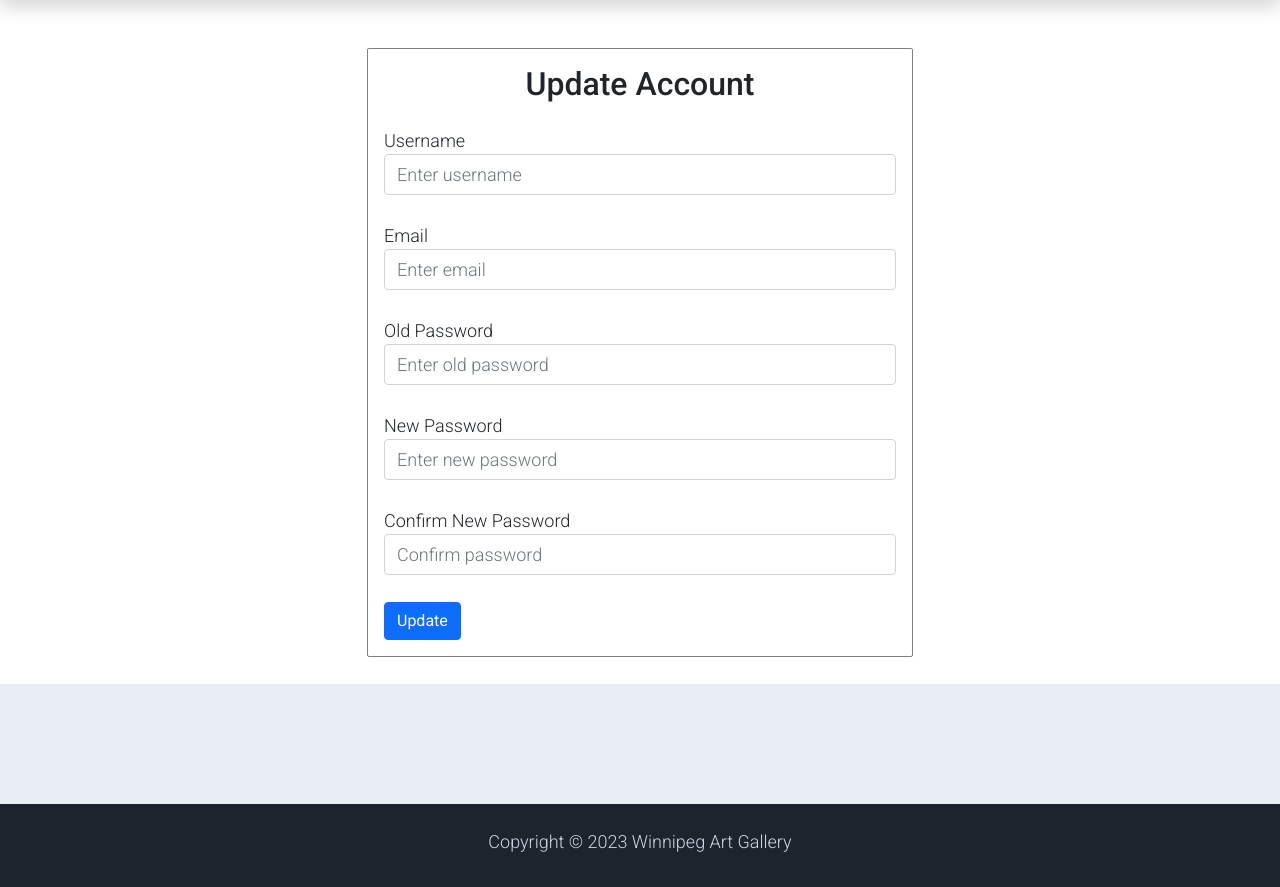
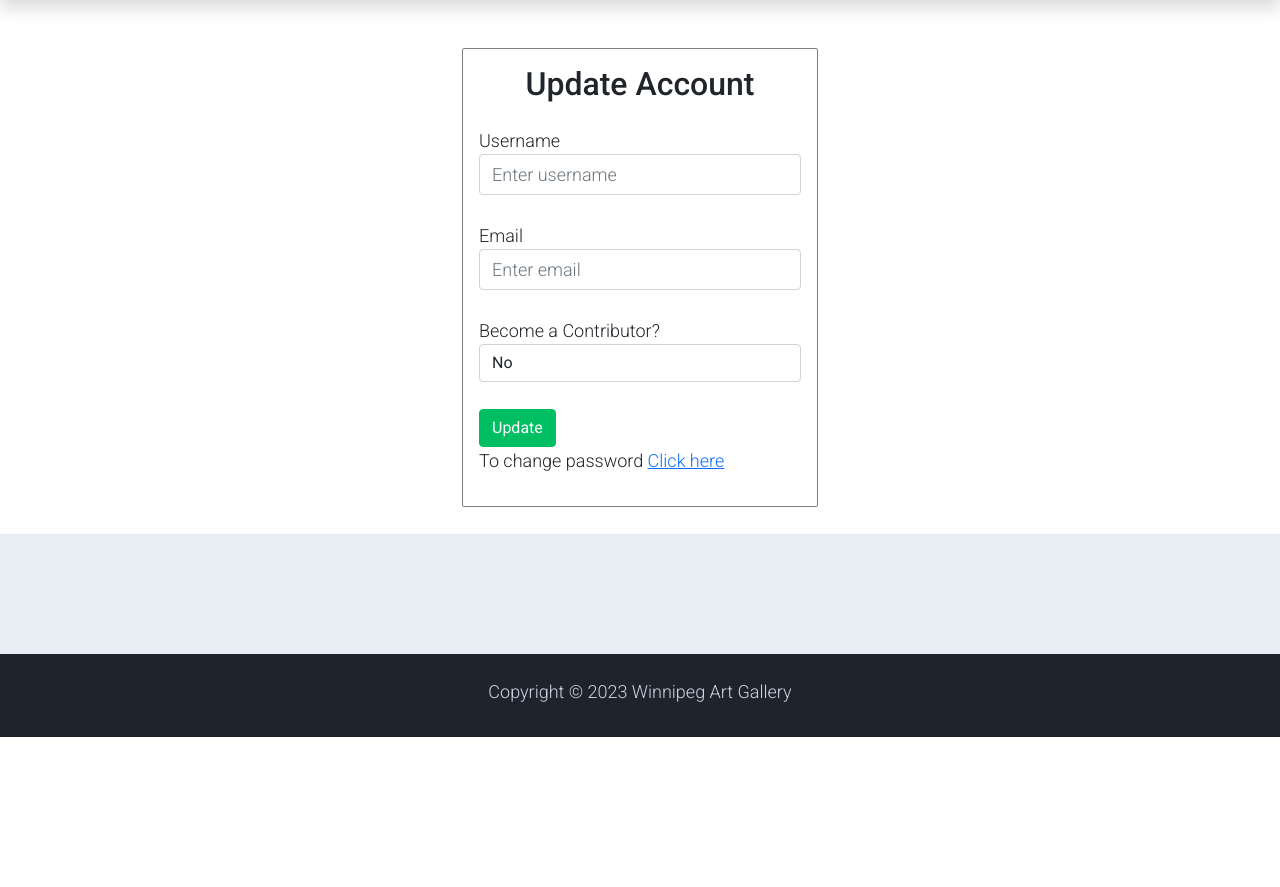
Before and after one commit to ravleen927/Winnipeg-Art-Gallery, a PHP site: page /update_user.php in a window 1280 px wide. Shown: the part 121-1008 px from the top of the page. After the commit the page ends 858 px from the top, so only its background shows below. Run offline with PHP 8.4, Linux system fonts and the light colour scheme; data that the repository does not hold is empty.

Commit message:
modified:   change_password.php 	modified:   components/user_header.php 	modified:   update_user.php

```diff
--- a/components/user_header.php
+++ b/components/user_header.php
@@ -21,18 +21,7 @@
 </head>
 
 <body>
-    <?php
-    if (isset($message)) {
-        foreach ($message as $message) {
-            echo '
-         <div class="message text-center">
-            <span>' . $message . '</span>
-            <i class="fas fa-times" onclick="this.parentElement.remove();"></i>
-         </div>
-         ';
-        }
-    }
-    ?>
+
     <!-- Start Top Nav -->
     <nav class="navbar navbar-expand-lg bg-dark navbar-light d-none d-lg-block" id="captures_nav_top">
         <div class="container text-light">
@@ -116,11 +105,12 @@
                         ?>
 
                         <a class="nav-icon position-relative text-decoration-none" href="update_user.php">
+                        <span
+                                class="position-absolute top-0 left-100 translate-middle badge rounded-pill bg-light text-dark">
+                                <?= $fetch_profile["name"]; ?> Become Contributor
+                            </span>
                             <i class="fa fa-fw fa-arrow-down text-dark mr-3"></i>
-                            <span
-                                class="position-absolute top-0 left-100 translate-middle badge rounded-pill bg-light text-dark">
-                                <?= $fetch_profile["name"]; ?>
-                            </span>
+
 
                         </a>
                         <a class="nav-icon position-relative text-decoration-none text-danger"
@@ -144,3 +134,16 @@
         </div>
     </nav>
     <!-- Close Header -->
+
+    <?php
+    if (isset($message)) {
+        foreach ($message as $message) {
+            echo '
+         <div class="message text-center text-success">
+            <span>' . $message . '</span>
+            <i class="fas fa-times" onclick="this.parentElement.remove();"></i>
+         </div>
+         ';
+        }
+    }
+    ?>
--- a/update_user.php
+++ b/update_user.php
@@ -4,13 +4,13 @@ include 'components/connect.php';
 
 session_start();
 
-if(isset($_SESSION['user_id'])){
+if (isset($_SESSION['user_id'])) {
     $user_id = $_SESSION['user_id'];
-}else{
+} else {
     $user_id = '';
-};
+}
 
-if(isset($_POST['submit'])){
+if (isset($_POST['submit'])) {
 
     $name = $_POST['name'];
     $name = filter_var($name, FILTER_SANITIZE_STRING);
@@ -20,75 +20,53 @@ if(isset($_POST['submit'])){
     $update_profile = $conn->prepare("UPDATE `users` SET name = ?, email = ? WHERE id = ?");
     $update_profile->execute([$name, $email, $user_id]);
 
-   $empty_pass = 'da39a3ee5e6b4b0d3255bfef95601890afd80709';
-   $prev_pass = $_POST['prev_pass'];
-   $old_pass = sha1($_POST['old_pass']);
-   $old_pass = filter_var($old_pass, FILTER_SANITIZE_STRING);
-   $new_pass = sha1($_POST['new_pass']);
-   $new_pass = filter_var($new_pass, FILTER_SANITIZE_STRING);
-   $cpass = sha1($_POST['cpass']);
-   $cpass = filter_var($cpass, FILTER_SANITIZE_STRING);
+    // Check if role option is set in $_POST
+    $role = isset($_POST['role']) ? $_POST['role'] : '';
+    $update_role = $conn->prepare("UPDATE `users` SET role = ? WHERE id = ?");
+    $update_role->execute([$role, $user_id]);
 
-   if($old_pass == $empty_pass){
-      $message[] = 'please enter old password!';
-   }elseif($old_pass != $prev_pass){
-      $message[] = 'old password not matched!';
-   }elseif($new_pass != $cpass){
-      $message[] = 'confirm password not matched!';
-   }else{
-      if($new_pass != $empty_pass){
-         $update_admin_pass = $conn->prepare("UPDATE `users` SET password = ? WHERE id = ?");
-         $update_admin_pass->execute([$cpass, $user_id]);
-         $message[] = 'password updated successfully!';
-      }else{
-         $message[] = 'please enter a new password!';
-      }
-   }
-
+    $message[] = 'Profile updated successfully!';
 }
 
 ?>
 
-
 <?php include 'components/user_header.php'; ?>
 
-
-    <div class="container mt-5" >
+<div class="container mt-5">
     <div class="row justify-content-center">
-            <div class="col-md-6">
-
-                <form class="p-3" action="" method="post" style="border:1px solid grey;border-radius:2px;" autocomplete="off">
+        <div class="col-md-4">
+            <form class="p-3" action="" method="post" style="border:1px solid grey;border-radius:2px;"
+                autocomplete="off">
                 <h2 class="mb-4 text-center">Update Account</h2>
                 <div class="form-group">
                     <label for="username">Username</label>
-                        <input type="text" class="form-control" name="name" id="username" placeholder="Enter username" value="<?= $fetch_profile["name"]; ?>">
-                        <input type="hidden" name="prev_pass" value="<?= $fetch_profile["password"]; ?>">
+                    <input type="text" class="form-control" name="name" id="username" placeholder="Enter username"
+                        value="<?= $fetch_profile["name"]; ?>">
                 </div>
                 <br>
                 <div class="form-group">
                     <label for="email">Email</label>
-                        <input type="email" class="form-control" name="email" id="email" placeholder="Enter email" value="<?= $fetch_profile["email"]; ?>">
-                    </div><br>
+                    <input type="email" class="form-control" name="email" id="email" placeholder="Enter email"
+                        value="<?= $fetch_profile["email"]; ?>">
+                </div>
+                <br>
                 <div class="form-group">
-                        <label for="password">Old Password</label>
-                        <input type="password" class="form-control"  name="old_pass" id="password" placeholder="Enter old password">
-                    </div><br>
-                    <div class="form-group">
-                        <label for="password">New Password</label>
-                        <input type="password" class="form-control" name="new_pass" id="password" placeholder="Enter new password">
-                    </div><br>
-                    <div class="form-group">
-                        <label for="confirmPassword">Confirm New Password</label>
-                        <input type="password" class="form-control" name="cpass" id="confirmPassword" placeholder="Confirm password">
-                    </div><br>
-                    <button type="submit" class="btn btn-primary" name="submit">Update</button>
+                    <label for="isContributor">Become a Contributor?</label>
+                    <select class="form-control" name="role">
+                        <option value="Contributor" <?= ($fetch_profile['role'] == 'Contributor') ? 'selected' : ''; ?>>
+                            Yes</option>
+                        <option value="" <?= ($fetch_profile['role'] == '') ? 'selected' : ''; ?>>No</option>
+                    </select>
+                </div>
 
+                <br>
+                <button type="submit" class="btn btn-success" name="submit">Update</button><br>
+                <p>To change password <a href="change_password.php" class="option-btn">Click here</a></p>
             </form>
         </div>
     </div>
 </div>
 <br>
-
 
 <section class="bg-light py-5">
     <div class="container my-4">
```
Also changed, not shown: change_password.php (+84 -0 lines). Lines whose indentation alone changed are shown as unchanged.
